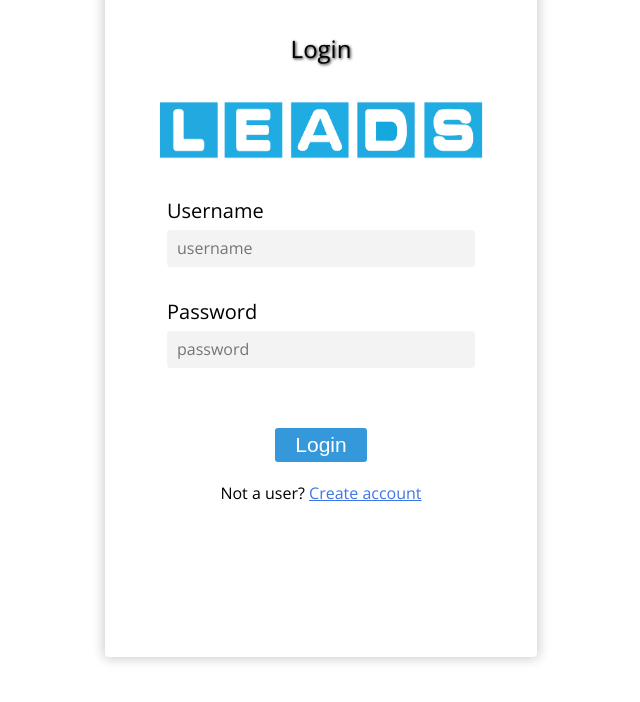
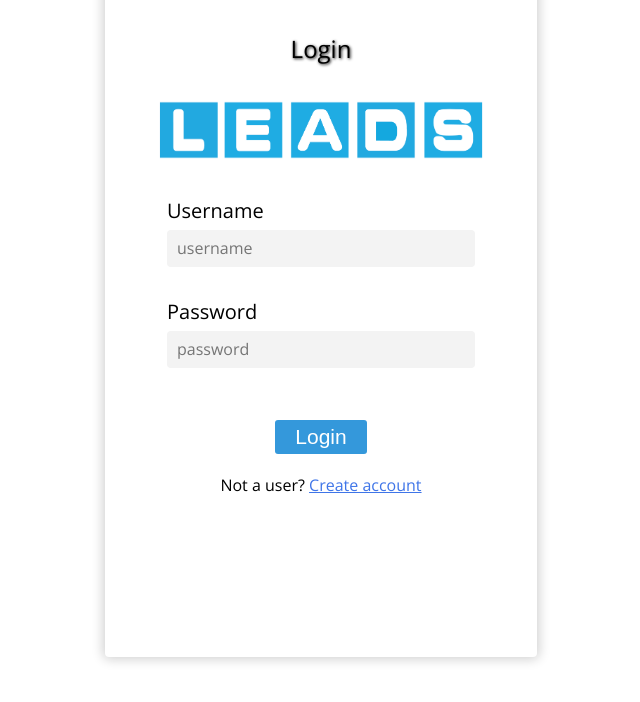
Before and after one commit to chyfarhanjamil/leads-faq, a React (Create React App) app: page / in a window 1280 px wide. Shown: the top 702 px of the page, without its empty margins (319-959 px from the left). Built offline with nearby package versions, Linux system fonts and the light colour scheme.

Commit message:
Update style.scss

```diff
--- a/src/components/authentication/style.scss
+++ b/src/components/authentication/style.scss
@@ -49,7 +49,7 @@
           background-color: #f3f3f3;
           border: 0;
           border-radius: 4px;
-          margin-bottom: 10px;
+          margin-bottom: 20px;
           transition: all 250ms ease-in-out;
           // &:hover {
           //   //background-color: #ffffff;
@@ -75,7 +75,7 @@
   }
 
   .footer-login {
-    margin-top: 3.1em;
+    margin-top: 2em;
   }
   .footer-register {
     margin-top: 2em;
```
